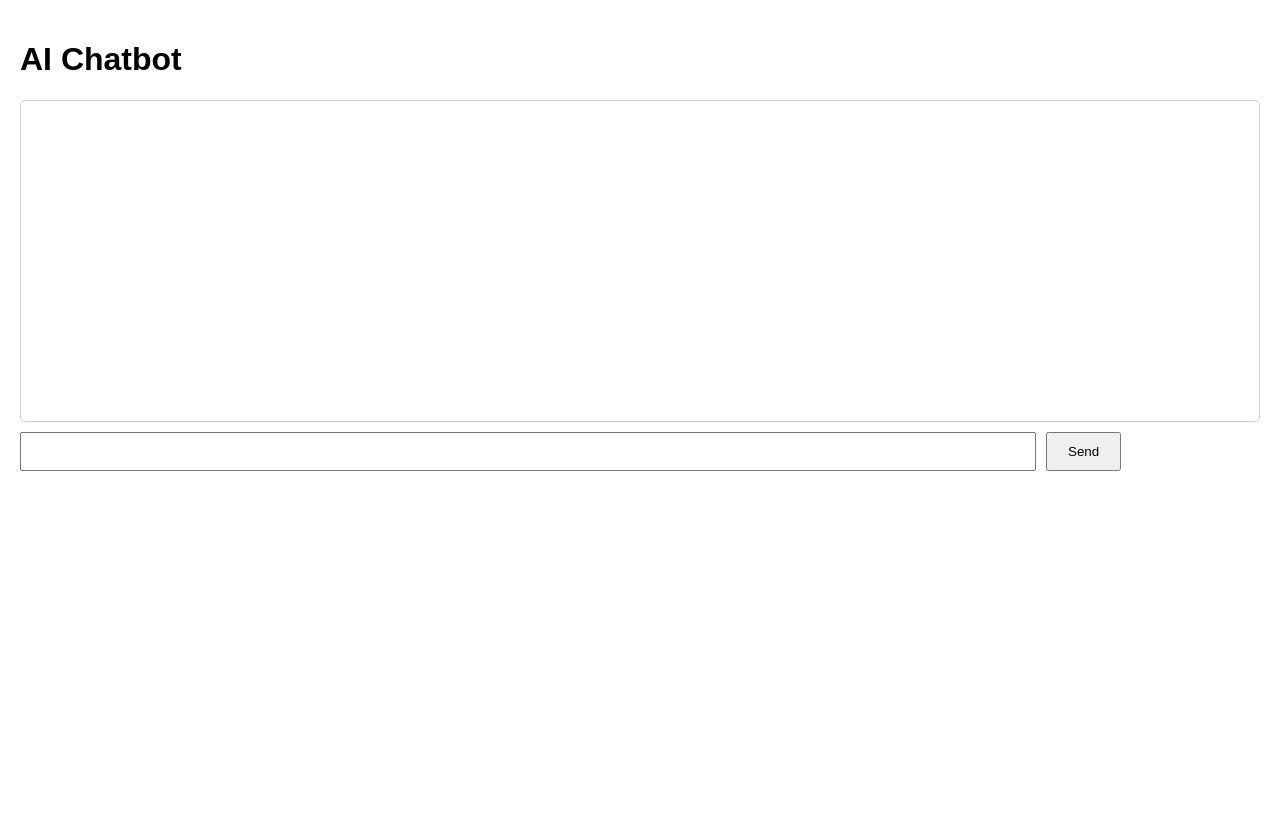
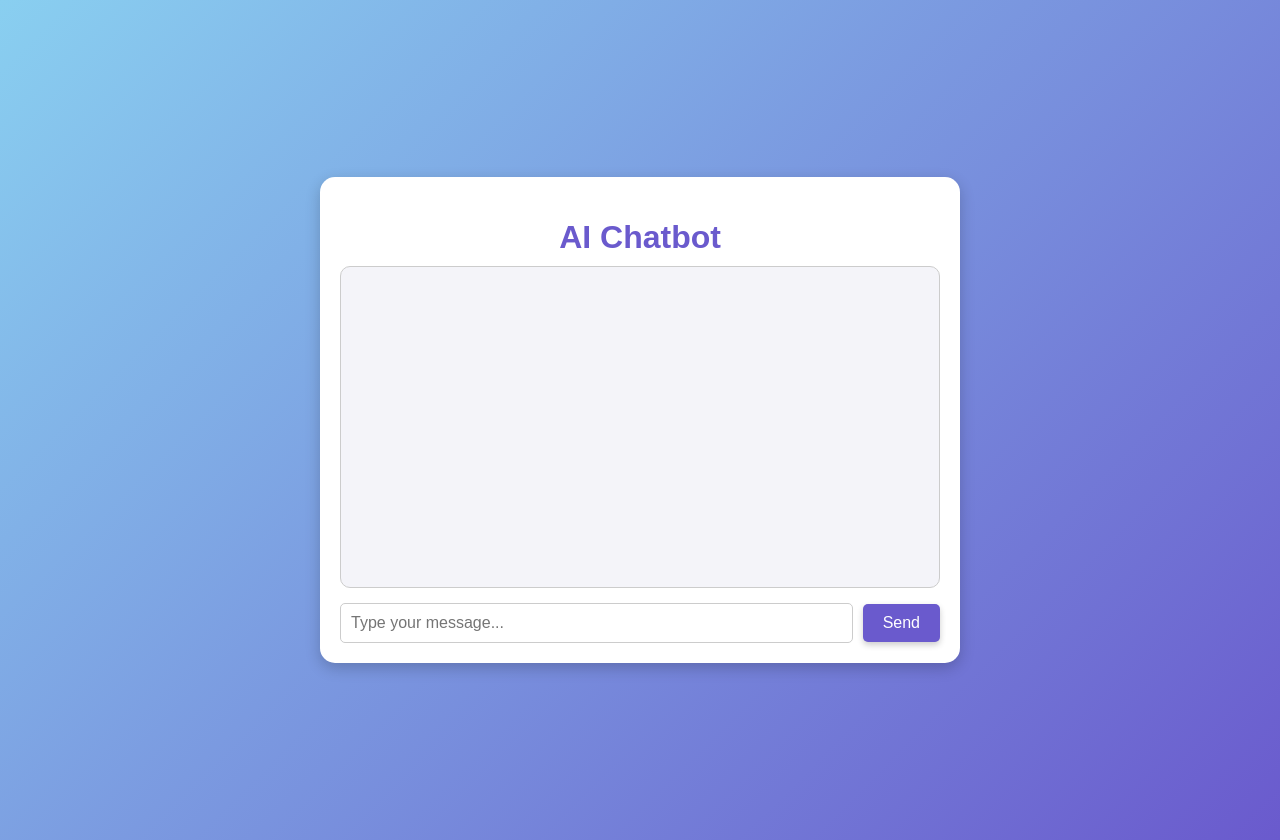
Before and after one commit to muhammadhassanali1/aibot, a React (Create React App) app: page / in a window 1280 px wide. Before the commit the page ends 800 px from the top, so only its background shows below. Built offline with nearby package versions, Linux system fonts and the light colour scheme.

Commit message:
Update App.js

```diff
--- a/src/App.js
+++ b/src/App.js
@@ -49,34 +49,91 @@ function App() {
   };
 
   return (
-    <div style={{ fontFamily: "Arial, sans-serif", padding: "20px" }}>
-      <h1>AI Chatbot</h1>
+    <div
+      style={{
+        fontFamily: "Arial, sans-serif",
+        height: "100vh",
+        display: "flex",
+        flexDirection: "column",
+        justifyContent: "center",
+        alignItems: "center",
+        background: "linear-gradient(135deg, #89cff0, #6a5acd)",
+        color: "#ffffff",
+        padding: "20px",
+      }}
+    >
+      <div
+        style={{
+          background: "#ffffff",
+          color: "#333",
+          width: "100%",
+          maxWidth: "600px",
+          borderRadius: "15px",
+          boxShadow: "0 5px 15px rgba(0, 0, 0, 0.2)",
+          padding: "20px",
+        }}
+      >
+        <h1 style={{ textAlign: "center", marginBottom: "10px", color: "#6a5acd" }}>
+          AI Chatbot
+        </h1>
         <div
           style={{
             border: "1px solid #ccc",
-          borderRadius: "5px",
+            borderRadius: "10px",
             padding: "10px",
             height: "300px",
             overflowY: "scroll",
-          marginBottom: "10px"
+            backgroundColor: "#f4f4f9",
+            marginBottom: "15px",
           }}
         >
           {messages.map((msg, idx) => (
-          <p key={idx} style={{ textAlign: msg.sender === "AI" ? "left" : "right" }}>
+            <p
+              key={idx}
+              style={{
+                textAlign: msg.sender === "AI" ? "left" : "right",
+                color: msg.sender === "AI" ? "#6a5acd" : "#333",
+                fontStyle: msg.sender === "AI" ? "italic" : "normal",
+                fontWeight: "bold",
+              }}
+            >
               <strong>{msg.sender}: </strong>
               {msg.text}
             </p>
           ))}
         </div>
+        <div style={{ display: "flex", alignItems: "center" }}>
           <input
             type="text"
             value={input}
             onChange={(e) => setInput(e.target.value)}
-        style={{ width: "80%", padding: "10px" }}
+            style={{
+              flex: "1",
+              padding: "10px",
+              border: "1px solid #ccc",
+              borderRadius: "5px",
+              marginRight: "10px",
+              fontSize: "16px",
+            }}
+            placeholder="Type your message..."
           />
-      <button onClick={sendMessage} style={{ padding: "10px 20px", marginLeft: "10px" }}>
+          <button
+            onClick={sendMessage}
+            style={{
+              background: "#6a5acd",
+              color: "#ffffff",
+              border: "none",
+              padding: "10px 20px",
+              borderRadius: "5px",
+              fontSize: "16px",
+              cursor: "pointer",
+              boxShadow: "0 3px 6px rgba(0, 0, 0, 0.2)",
+            }}
+          >
             Send
           </button>
+        </div>
+      </div>
     </div>
   );
 }
```
Lines whose indentation alone changed are shown as unchanged.
